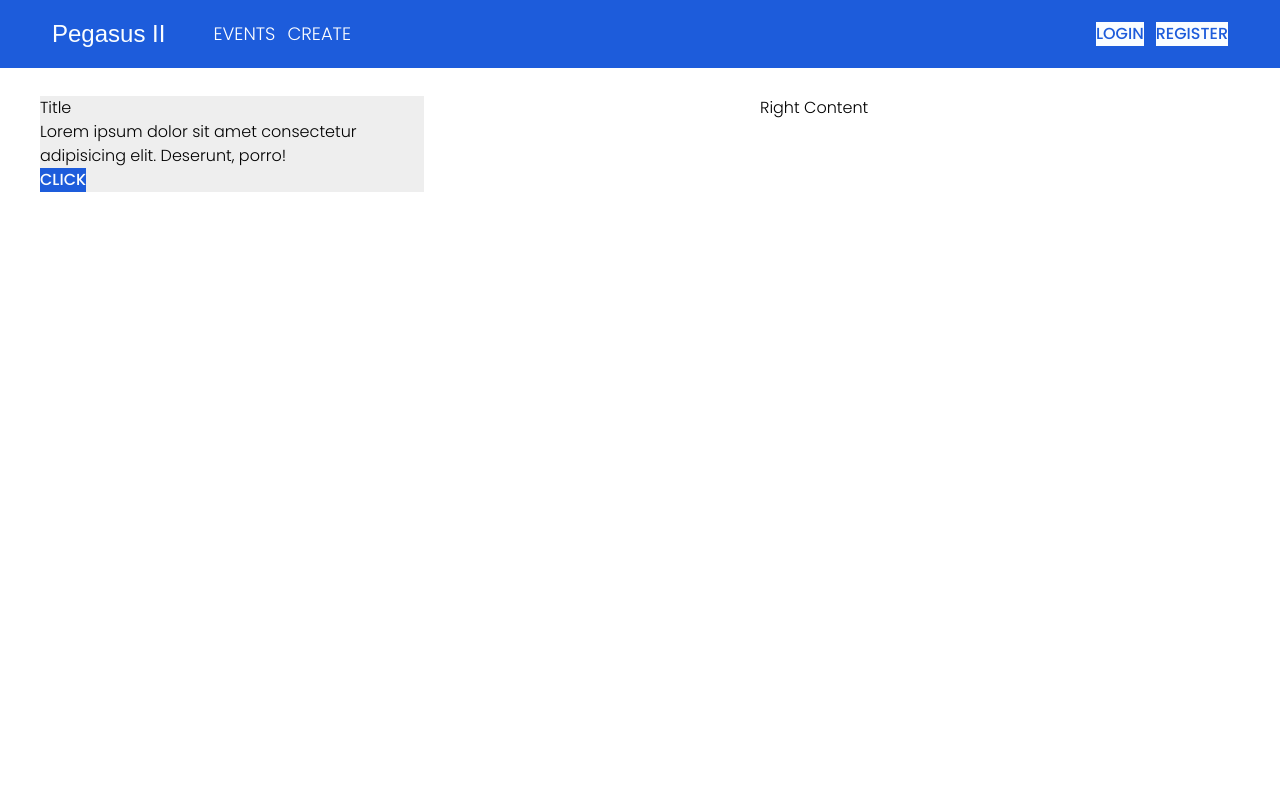
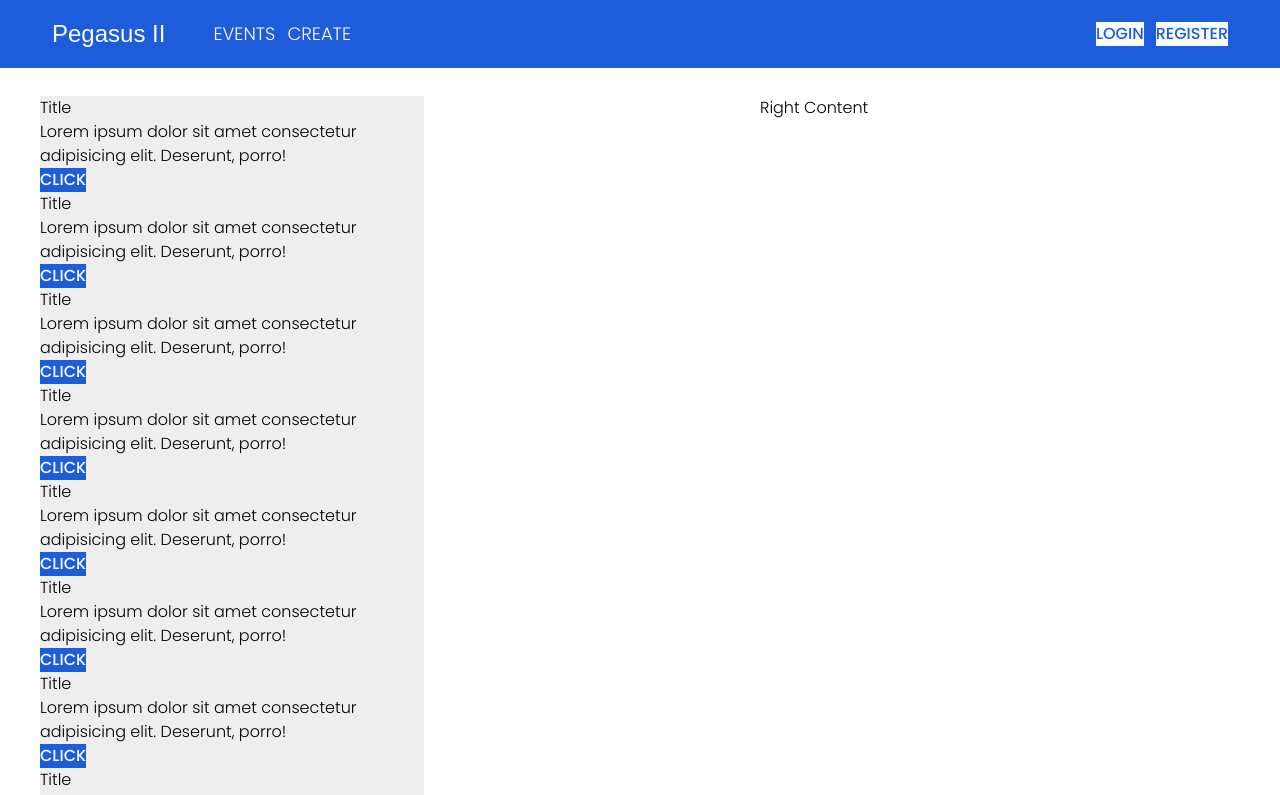
Before and after one commit to Nimira43/Pegasus-II, a React (Vite) app: page / in a window 1280 px wide. Shown: the top 795 px of the page. Built offline with nearby package versions, Linux system fonts and the light colour scheme; a web font is replaced by a local one.

Commit message:
Creating 10 EventCards

```diff
--- a/src/features/events/dashboard/EventDashboard.tsx
+++ b/src/features/events/dashboard/EventDashboard.tsx
@@ -4,7 +4,14 @@ export default function EventDashboard() {
   return (
     <div className='flex flex-row w-full'>
       <div className='w-3/5'>
-        <EventCard />
+        {Array
+          .from({ length: 10 })
+          .map((_, index) => (
+              <EventCard
+              key={index}
+            />
+          ))
+        }
       </div>
       <div className='w-2/5'>Right Content</div>
     </div>
```
